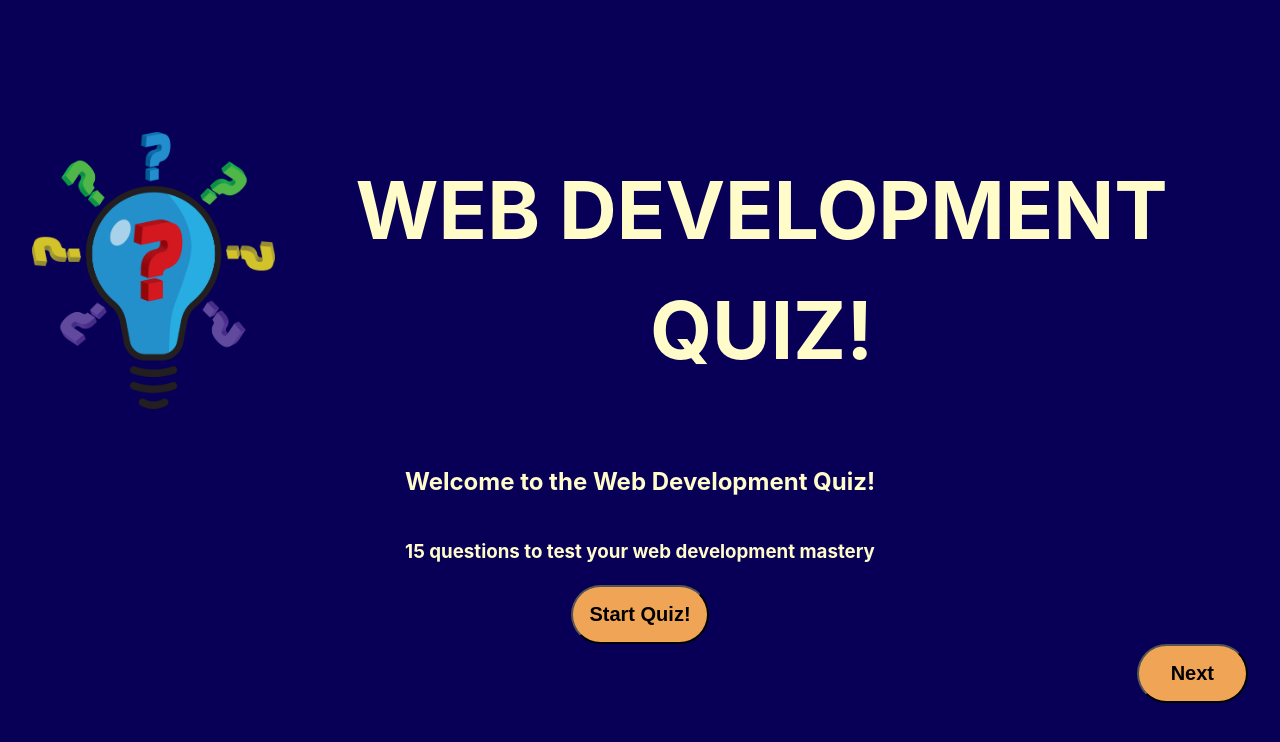
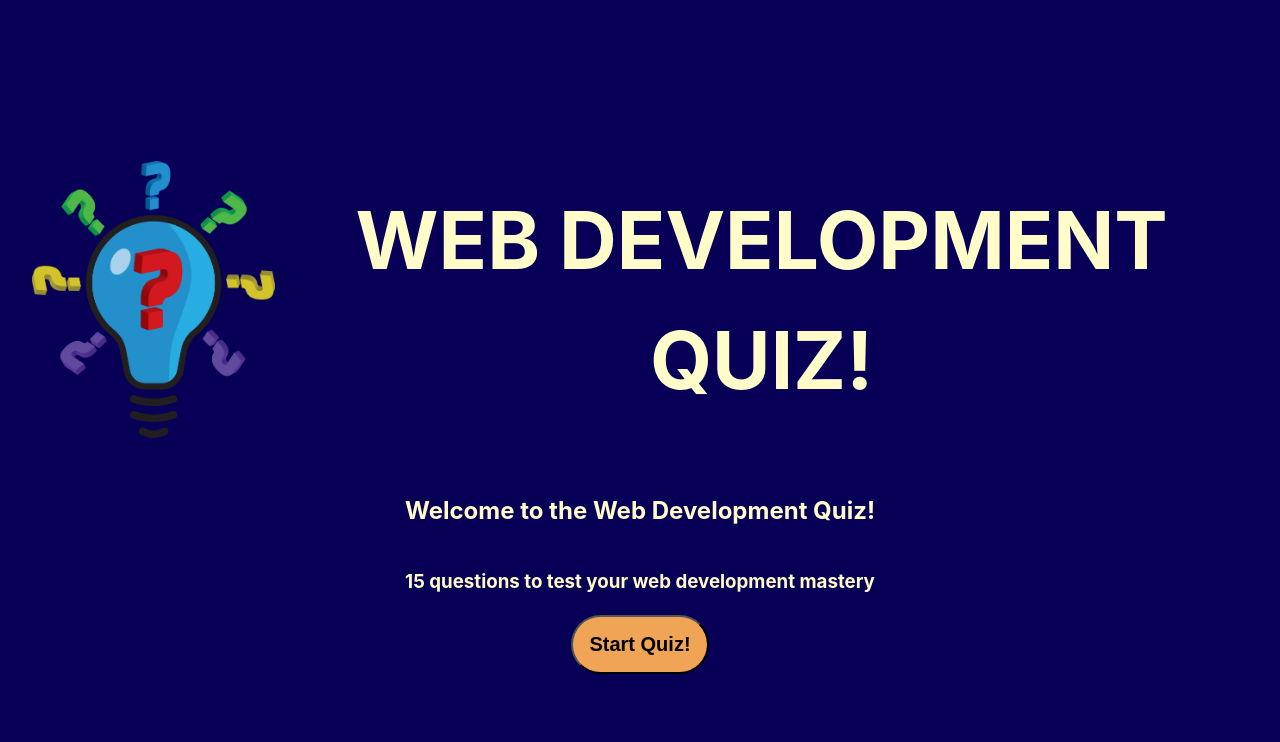
Before and after one commit to HughOwenPanopio/Web-Development-Quiz, a React (Vite) app: page / in a window 1280 px wide. Shown: the top 742 px of the page. Built offline with nearby package versions, Linux system fonts and the light colour scheme; data requests are answered from the project's data file.

Commit message:
functional next button

```diff
--- a/src/App.jsx
+++ b/src/App.jsx
@@ -79,7 +79,7 @@ function App() {
       </Main>
 
       <Footer>
-        <NextButton dispatch={dispatch} />
+        <NextButton dispatch={dispatch} answer={answer} />
       </Footer>
     </>
   )
--- a/src/components/NextButton/index.jsx
+++ b/src/components/NextButton/index.jsx
@@ -1,19 +1,24 @@
 import './style.css'
 import PropTypes from 'prop-types'
 
-function NextButton({ dispatch }) {
+function NextButton({ dispatch, answer }) {
+  if (answer === null) return null
+
   return (
+    <>
       <button
         className="btn-next"
         onClick={() => dispatch({ type: 'nextQuestions', payload: 1 })}
       >
         Next
       </button>
+    </>
   )
 }
 
 NextButton.propTypes = {
   dispatch: PropTypes.func,
+  answer: PropTypes.number,
 }
 
 export default NextButton
```
Lines whose indentation alone changed are shown as unchanged.
